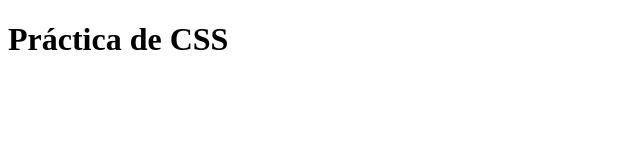
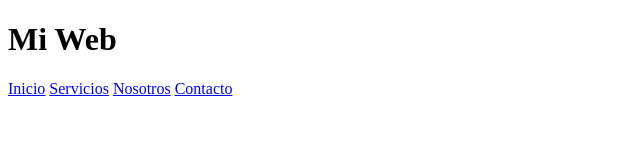
Before and after one commit to laurabrnich4/Clase-6---Ejercicio-de-clase, a plain HTML site: page index.html in a window 1280 px wide. Shown: the whole page, without its empty margins (0-640 px from the left). Drawn offline with Linux system fonts and the light colour scheme.

```diff
--- a/index.html
+++ b/index.html
@@ -8,9 +8,12 @@
 </head>
 <body>
     <header>
-        <h1>Práctica de CSS</h1>
+        <h1>Mi Web</h1>
         <nav>
-            <a href=""></a>
+            <a href="#">Inicio</a>
+            <a href="#">Servicios</a>
+            <a href="#">Nosotros</a>
+            <a href="#">Contacto</a>
         </nav>
     </header>
 
```
Also changed, not shown: 1 other file.
